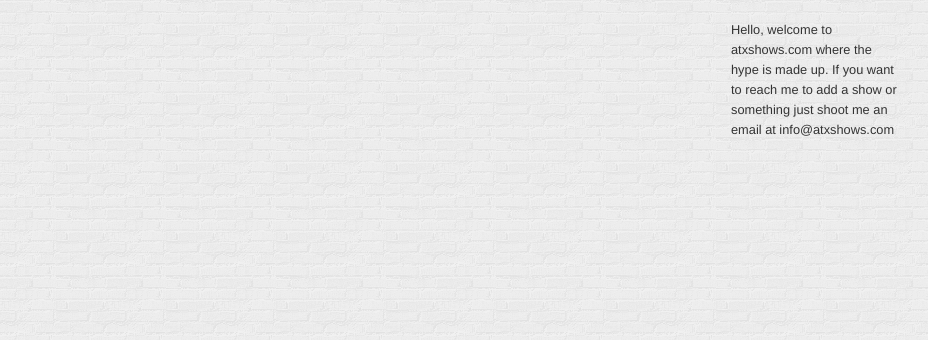
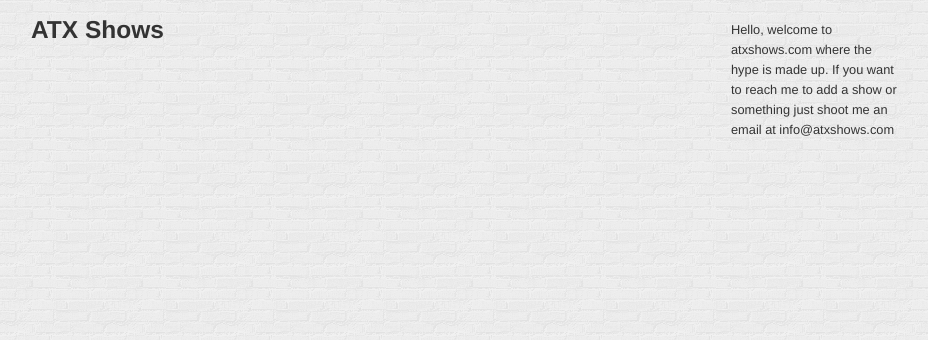
Before and after one commit to browning/shows, a Django app: page / in a window 1280 px wide. Shown: the top 340 px of the page, without its empty margins (54-982 px from the left). Run offline with Django 3.2, Linux system fonts and the light colour scheme; data that the repository does not hold is empty.

Commit message:
add a header to the main page

```diff
--- a/shows/templates/showlist/index.html
+++ b/shows/templates/showlist/index.html
@@ -9,6 +9,7 @@
 {% block content %}
 
 <div class="span7">
+<h3>ATX Shows</h3><br />
 {% for k,v in shows.items %}
 <table class="table table-striped">
 <caption style="margin-bottom: 20px"><b>{{k}}</b></caption>
```
